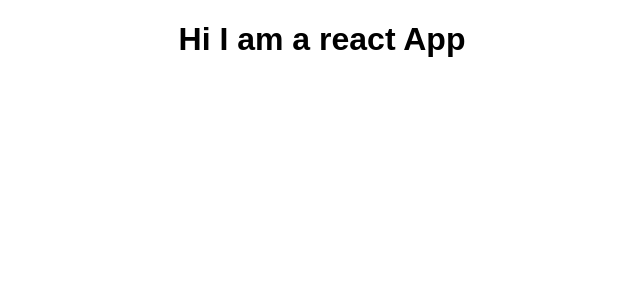
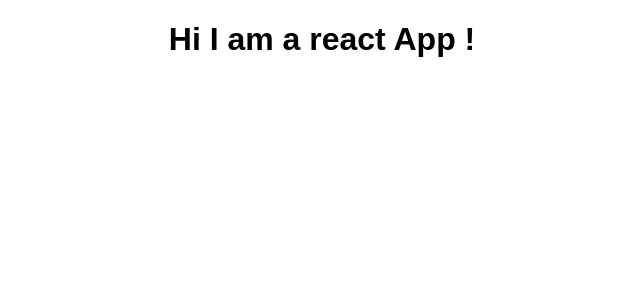
Before and after one commit to anishgk80/BurgerBuilder, a React (Create React App) app: page / in a window 1280 px wide. Shown: the top 300 px of the page, without its empty margins (318-958 px from the left). Built offline with nearby package versions, Linux system fonts and the light colour scheme.

Commit message:
syntax change

```diff
--- a/src/App.js
+++ b/src/App.js
@@ -5,7 +5,7 @@ class App extends Component {
   render() {
     return (
       <div className="App">
-        <h1>Hi I am a react App</h1>
+        <h1>Hi I am a react App !</h1>
       </div>
     );
   }
```
